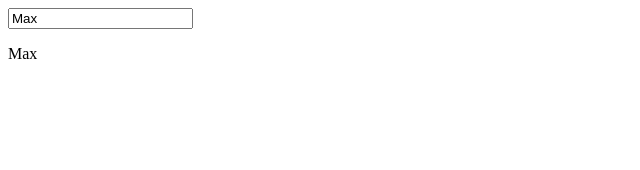
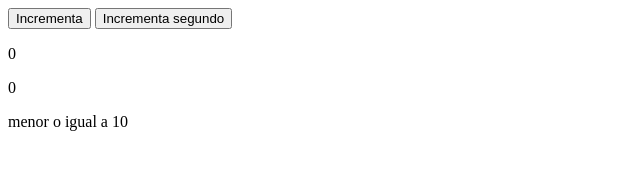
Before and after one commit to djbu/vue-learning, a plain HTML site: page index.html in a window 1280 px wide. Shown: the whole page, without its empty margins (0-640 px from the left). Drawn offline with Linux system fonts and the light colour scheme.

Commit message:
computed properties

```diff
--- a/index.html
+++ b/index.html
@@ -9,15 +9,34 @@
 </head>
 <body>
 <div id="app">
-	<input type="text" v-model="name">
-	<p>{{ name }}</p>
+	<button v-on:click="increase">Incrementa</button>
+	<button v-on:click="increaseSecond">Incrementa segundo</button>
+	<p>{{ counter }}</p>
+	<p>{{ secondCounter }}</p>
+	<p>{{ output }}</p>
 </div>
 <script>
 	new Vue({
 	el: '#app',
   data: {
-  	name: 'Max'
-  }
+  	counter: 0,
+		secondCounter: 0
+  },
+	methods: {
+		increase: function() {
+			this.counter++;
+		},
+		increaseSecond: function() {
+			this.secondCounter++;
+		}
+	},
+	computed: {
+		output: function() {
+			console.log('solo se activa con counter');
+			return this.counter > 10 ? 'mayor que 10'
+			: 'menor o igual a 10';
+		}
+	}
 });
 </script>
 </body>
```
